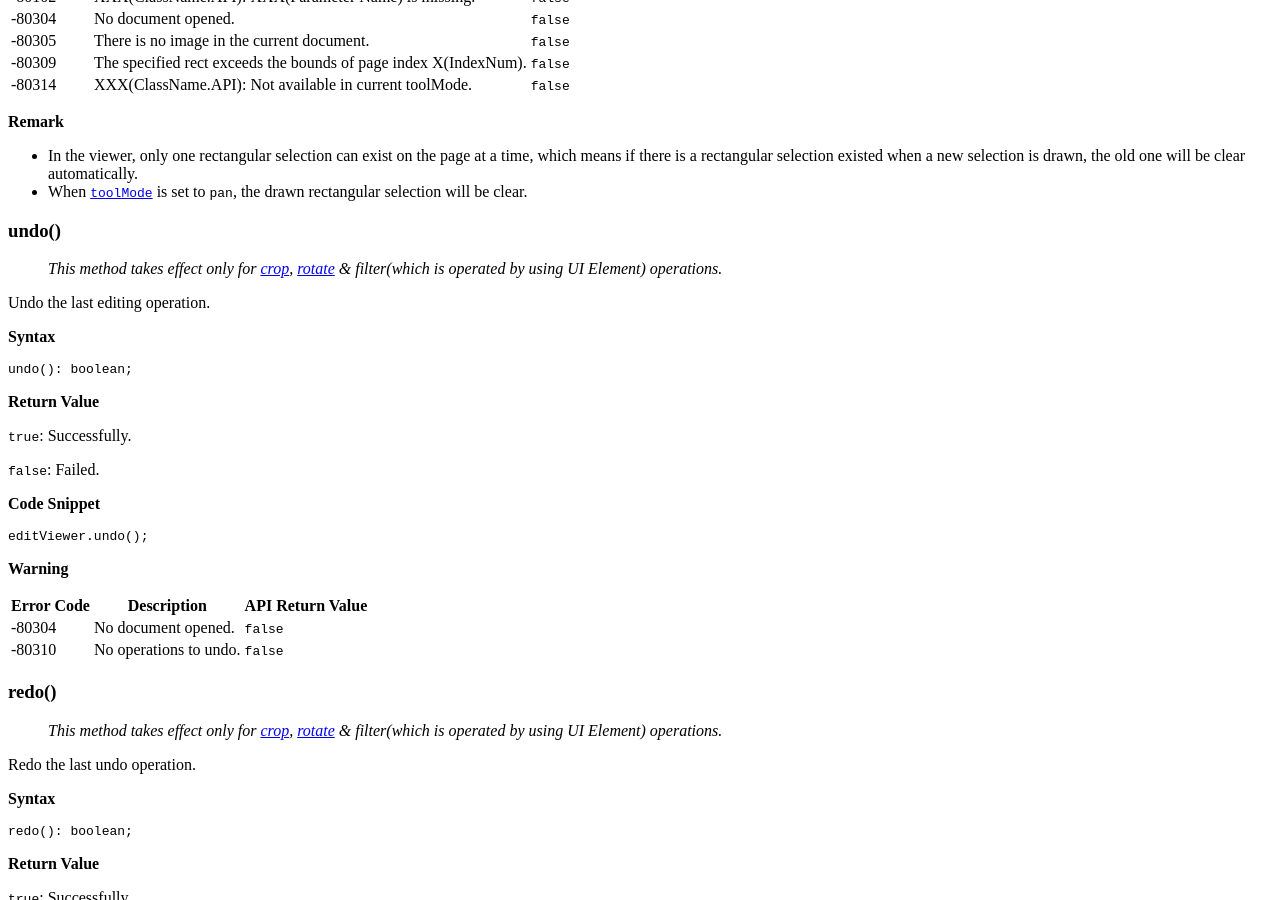
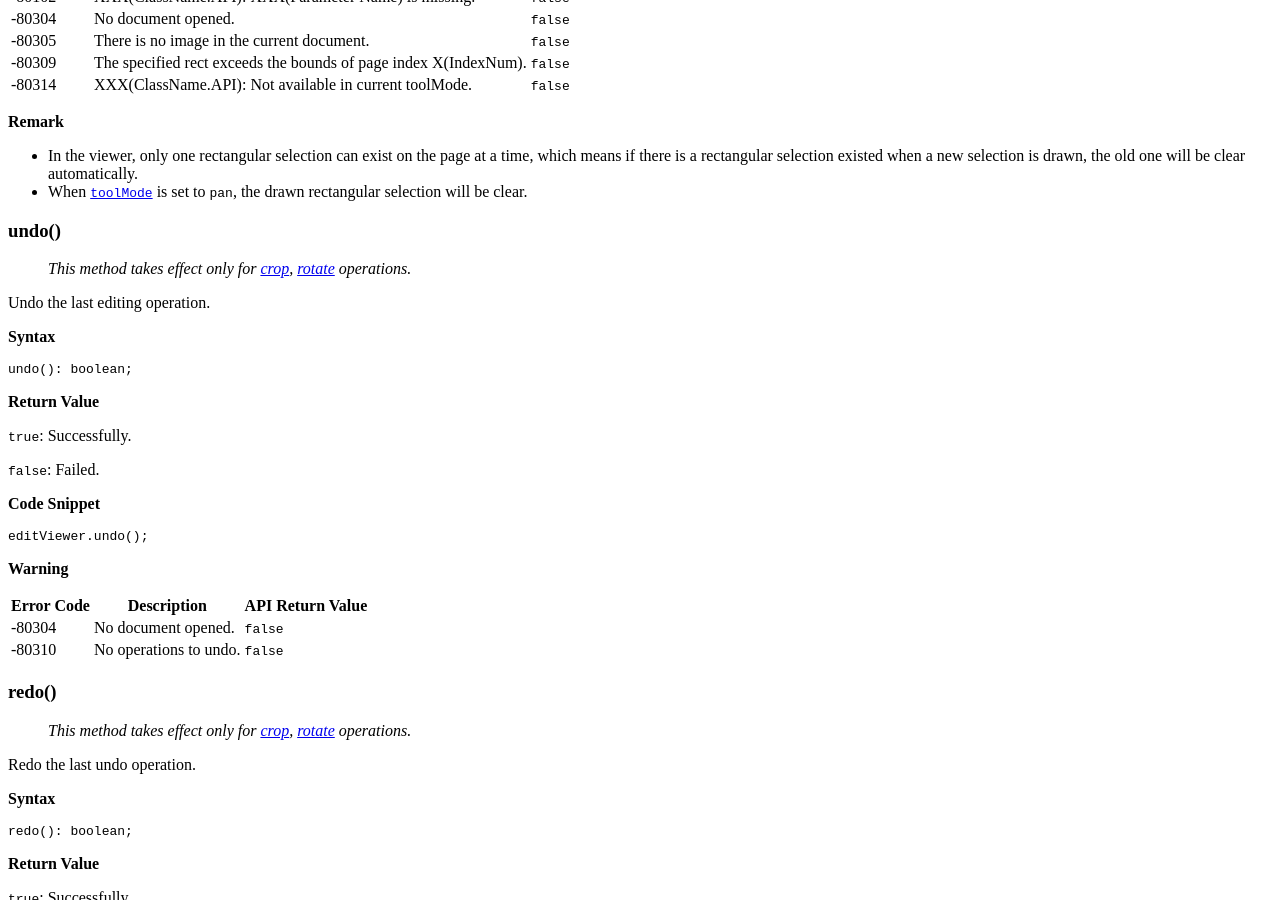
Before and after one commit to dynamsoft-docs/document-viewer-docs, a Jekyll site: the page built from api/class/editviewer.md, in a window 1280 px wide and 900 px high, scrolled down 17530 px. Built offline with Jekyll 4.4.1, drawn with Linux system fonts in a browser that asks for light colours.

Commit message:
Update editviewer.md

```diff
--- a/api/class/editviewer.md
+++ b/api/class/editviewer.md
@@ -1139,7 +1139,7 @@ editViewer.setCropRect(rect);
 
 ### undo()
 
-> *This method takes effect only for [crop](#crop), [rotate](#rotate) & filter(which is operated by using UI Element) operations.*
+> *This method takes effect only for [crop](#crop), [rotate](#rotate) operations.*
 
 Undo the last editing operation.
 
@@ -1170,7 +1170,7 @@ editViewer.undo();
 
 ### redo()
 
-> *This method takes effect only for [crop](#crop), [rotate](#rotate) & filter(which is operated by using UI Element) operations.*
+> *This method takes effect only for [crop](#crop), [rotate](#rotate) operations.*
 
 Redo the last undo operation.
 
```
